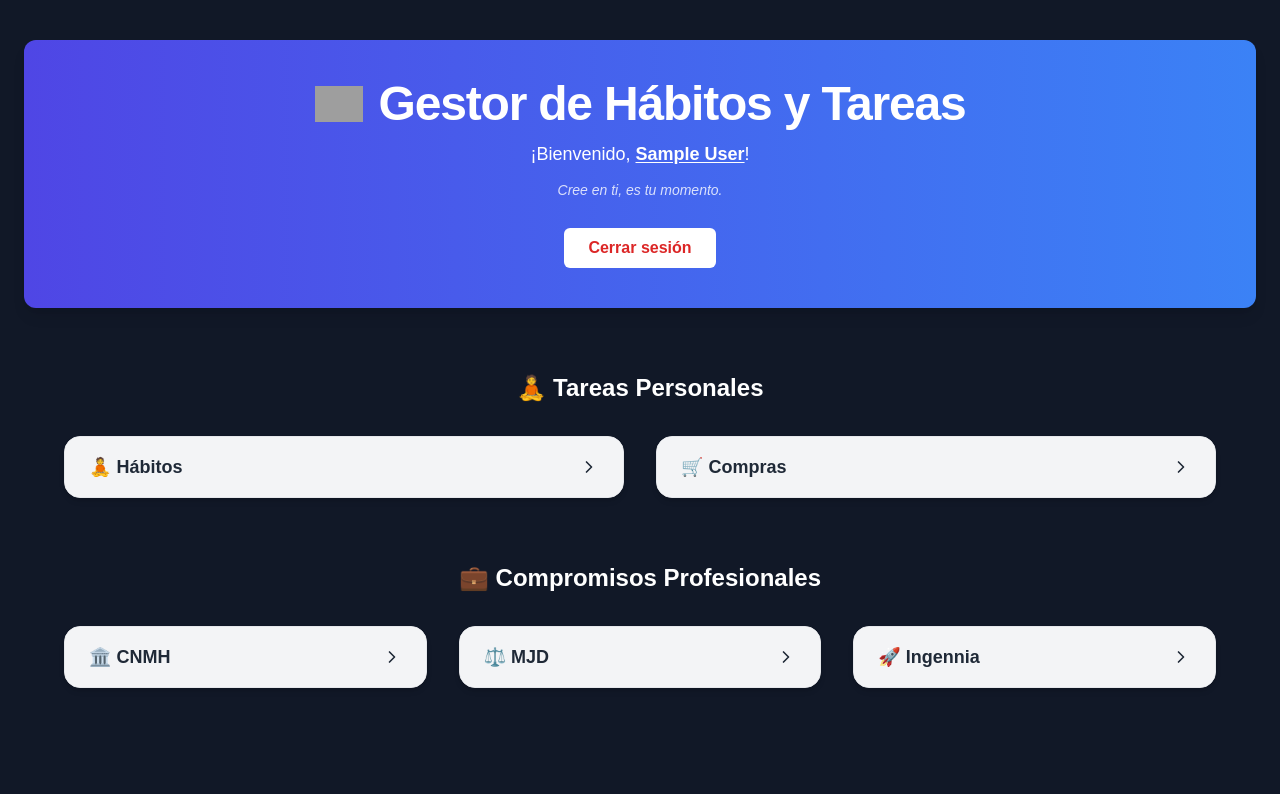
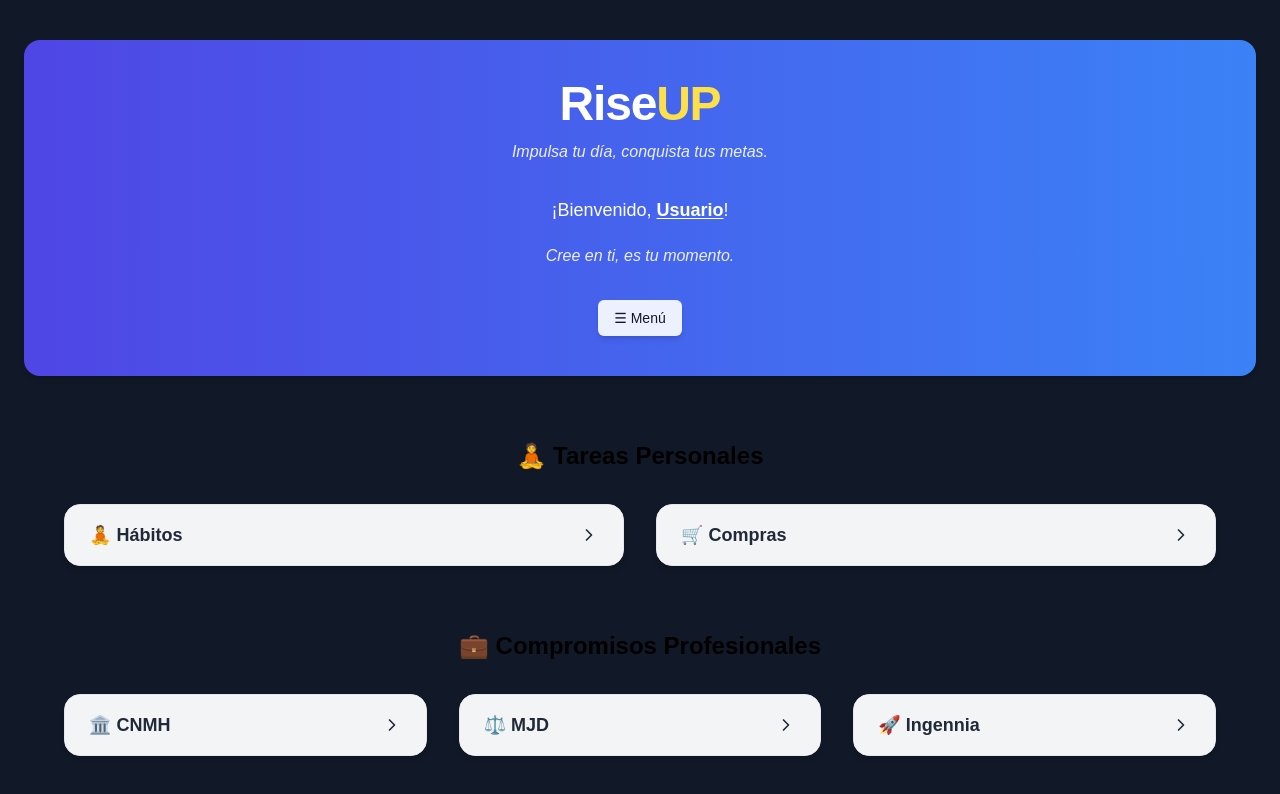
Before and after one commit to gabriellopezd/mi-gestor-diario, a Next.js app: page / in a window 1280 px wide. Shown: the top 794 px of the page. Built offline with nearby package versions, Linux system fonts and the light colour scheme; no server answers; the database is empty; sample sign-in values are in the browser's storage; grey boxes are pictures that could not be loaded.

Commit message:
feat: nuevo diseño profesional del header

```diff
--- /dev/null
+++ b/components/Header.tsx
@@ -0,0 +1,60 @@
+import { motion } from "framer-motion";
+import { cerrarSesion } from "@/lib/auth";
+import { User } from "firebase/auth";
+import { Menu, MenuButton, MenuItem, MenuItems } from "@/components/ui/dropdown";
+
+interface HeaderProps {
+  usuario: User;
+  frase: string;
+}
+
+export default function Header({ usuario, frase }: HeaderProps) {
+  return (
+    <motion.header
+      initial={{ opacity: 0, y: -20 }}
+      animate={{ opacity: 1, y: 0 }}
+      transition={{ duration: 0.6 }}
+      className="w-full text-center mb-12 py-10 px-4 rounded-2xl shadow-md
+        bg-gradient-to-r from-indigo-600 to-blue-500 dark:from-gray-800 dark:to-gray-900
+        text-white"
+    >
+      <div className="flex flex-col items-center gap-2 md:gap-4">
+        {/* Título */}
+        <h1 className="text-4xl sm:text-5xl font-extrabold tracking-tight leading-tight">
+          <span className="text-white">Rise</span>
+          <span className="text-yellow-300">UP</span>
+        </h1>
+
+        {/* Subtítulo */}
+        <p className="text-sm sm:text-base italic opacity-90 -mt-1">
+          Impulsa tu día, conquista tus metas.
+        </p>
+
+        {/* Mensaje de bienvenida */}
+        <p className="text-base md:text-lg mt-4">
+    ¡Bienvenido, <span className="font-bold underline underline-offset-2">{usuario.nombre ?? "Usuario"}</span>!
+    </p>
+
+        {/* Frase motivacional */}
+        <p className="text-sm md:text-base italic opacity-90 mt-1">{frase}</p>
+
+        {/* Menú */}
+        <div className="mt-4">
+          <Menu>
+            <MenuButton className="bg-white/90 text-gray-800 dark:bg-gray-700 dark:text-white px-4 py-2 rounded-md hover:bg-gray-100 dark:hover:bg-gray-600 shadow-md transition">
+              ☰ Menú
+            </MenuButton>
+            <MenuItems className="bg-white dark:bg-gray-800 border border-gray-300 dark:border-gray-600 rounded-md shadow-lg mt-2 w-40 text-left">
+              <MenuItem
+                onSelect={cerrarSesion}
+                className="w-full px-4 py-2 hover:bg-gray-100 dark:hover:bg-gray-700 transition cursor-pointer"
+              >
+                Cerrar sesión
+              </MenuItem>
+            </MenuItems>
+          </Menu>
+        </div>
+      </div>
+    </motion.header>
+  );
+}
--- /dev/null
+++ b/components/ui/dropdown.tsx
@@ -0,0 +1,60 @@
+'use client';
+
+import {
+  Menu as HeadlessMenu,
+  MenuButton as HeadlessMenuButton,
+  MenuItem as HeadlessMenuItem,
+  MenuItems as HeadlessMenuItems,
+  Transition
+} from '@headlessui/react';
+import { Fragment } from 'react';
+
+// Componente Menu (wrapper)
+export const Menu = HeadlessMenu;
+
+// Componente MenuButton estilizado y accesible
+export const MenuButton = ({ className = '', ...props }) => (
+  <HeadlessMenuButton
+    className={`inline-flex items-center justify-center text-sm font-medium rounded-full px-4 py-2 shadow-md
+                bg-white/90 text-gray-900 hover:bg-gray-100 dark:bg-gray-700 dark:text-white dark:hover:bg-gray-600
+                transition-all duration-200 ${className}`}
+    {...props}
+  />
+);
+
+// Componente MenuItems con animación y centrado en la pantalla
+export const MenuItems = ({ className = '', ...props }) => (
+  <Transition
+    as={Fragment}
+    enter="transition ease-out duration-100"
+    enterFrom="transform opacity-0 scale-95"
+    enterTo="transform opacity-100 scale-100"
+    leave="transition ease-in duration-75"
+    leaveFrom="transform opacity-100 scale-100"
+    leaveTo="transform opacity-0 scale-95"
+  >
+    <HeadlessMenuItems
+      className={`absolute left-1/2 transform -translate-x-1/2 mt-3 w-48 origin-top bg-white dark:bg-gray-800 border
+                  border-gray-200 dark:border-gray-700 rounded-xl shadow-xl ring-1 ring-black ring-opacity-5 focus:outline-none z-50
+                  ${className}`}
+      {...props}
+    />
+  </Transition>
+);
+
+// Componente MenuItem estilizado con feedback visual
+export const MenuItem = ({ children, className = '', ...props }) => (
+  <HeadlessMenuItem {...props}>
+    {({ active }) => (
+      <button
+        className={`w-full text-left px-4 py-2 text-sm rounded-md
+                    ${active
+          ? 'bg-gray-100 text-gray-900 dark:bg-gray-700 dark:text-white'
+          : 'text-gray-700 dark:text-gray-300'}
+                    ${className}`}
+      >
+        {children}
+      </button>
+    )}
+  </HeadlessMenuItem>
+);
--- a/lib/hooks/useAuth.ts
+++ b/lib/hooks/useAuth.ts
@@ -1,17 +1,32 @@
-// lib/hooks/useAuth.ts
 import { useEffect, useState } from "react";
 import { onAuthStateChanged, User } from "firebase/auth";
 import { auth } from "@/lib/firebase";
+import { doc, getDoc } from "firebase/firestore";
+import { db } from "@/lib/firebase";
+
+interface UsuarioExtendido extends User {
+  nombre?: string;
+}
 
 export function useAuth() {
-  const [usuario, setUsuario] = useState<User | null>(null);
+  const [usuario, setUsuario] = useState<UsuarioExtendido | null>(null);
   const [cargando, setCargando] = useState(true);
 
   useEffect(() => {
-    const unsubscribe = onAuthStateChanged(auth, (user) => {
-      setUsuario(user);
+    const unsubscribe = onAuthStateChanged(auth, async (user) => {
+      if (user) {
+        const docRef = doc(db, "usuarios", user.uid);
+        const docSnap = await getDoc(docRef);
+
+        const nombreDesdeFirestore = docSnap.exists() ? docSnap.data().nombre : undefined;
+
+        setUsuario({ ...user, nombre: nombreDesdeFirestore });
+      } else {
+        setUsuario(null);
+      }
       setCargando(false);
     });
+
     return () => unsubscribe();
   }, []);
 
--- a/package.json
+++ b/package.json
@@ -9,6 +9,7 @@
     "lint": "next lint"
   },
   "dependencies": {
+    "@headlessui/react": "^2.2.4",
     "date-fns": "^4.1.0",
     "firebase": "^11.7.3",
     "framer-motion": "^12.12.1",
--- a/pages/index.tsx
+++ b/pages/index.tsx
@@ -1,10 +1,9 @@
+// pages/index.tsx
 import { useEffect, useState } from "react";
 import { useRouter } from "next/router";
 import { useAuth } from "@/lib/hooks/useAuth";
-import { cerrarSesion } from "@/lib/auth";
 import { SectionedTaskList } from "@/components/SectionedTaskList";
-import { motion } from "framer-motion";
-import Image from "next/image";
+import Header from "@/components/Header";
 
 const frasesMotivadoras = [
   "Hoy es un día perfecto para avanzar.",
@@ -41,27 +40,13 @@ export default function Home() {
 
   return (
     <main className={`min-h-screen w-full px-6 py-10 transition-colors duration-500 ${modoOscuro ? 'bg-gray-900 text-white' : 'bg-gradient-to-br from-blue-50 to-blue-200 text-gray-900'}`}>
-      <header className="flex flex-col items-center gap-3 text-center bg-gradient-to-r from-indigo-600 to-blue-500 text-white py-10 px-6 rounded-xl shadow-lg mb-12">
-        <div className="flex items-center gap-4">
-          <Image src="/logo.png" alt="Logo" width={48} height={48} />
-          <h1 className="text-4xl md:text-5xl font-extrabold tracking-tight">
-            Gestor de Hábitos y Tareas
-          </h1>
-        </div>
-        <p className="text-lg font-medium">
-          ¡Bienvenido, <span className="font-bold underline underline-offset-2">{usuario?.displayName ?? "Usuario"}</span>!
-        </p>
-        <p className="text-sm italic opacity-80">{frase}</p>
-        <button
-          className="mt-4 px-6 py-2 rounded-md bg-white text-red-600 hover:bg-gray-100 transition font-semibold"
-          onClick={cerrarSesion}
-        >
-          Cerrar sesión
-        </button>
-      </header>
 
+      {/* Encabezado mejorado */}
+      <Header usuario={usuario} frase={frase} />
+
+      {/* Tareas personales */}
       <section className="my-16">
-        <h2 className="text-2xl font-bold text-center mb-8">🧘 Tareas Personales</h2>
+        <h2 className="text-2xl font-bold text-center mb-8 text-black dark:text-white">🧘 Tareas Personales</h2>
         <div className="grid grid-cols-1 sm:grid-cols-2 md:grid-cols-2 xl:grid-cols-2 gap-8 max-w-6xl mx-auto">
           <SectionedTaskList
             title=""
@@ -76,8 +61,9 @@ export default function Home() {
         </div>
       </section>
 
+      {/* Compromisos profesionales */}
       <section>
-        <h2 className="text-2xl font-bold text-center mb-8">💼 Compromisos Profesionales</h2>
+        <h2 className="text-2xl font-bold text-center mb-8 text-black dark:text-white">💼 Compromisos Profesionales</h2>
         <div className="grid grid-cols-1 sm:grid-cols-2 md:grid-cols-3 gap-8 max-w-6xl mx-auto">
           <SectionedTaskList
             title=""
```
Also changed, not shown: 1 other file (tests, documents, lock files or other folders).
